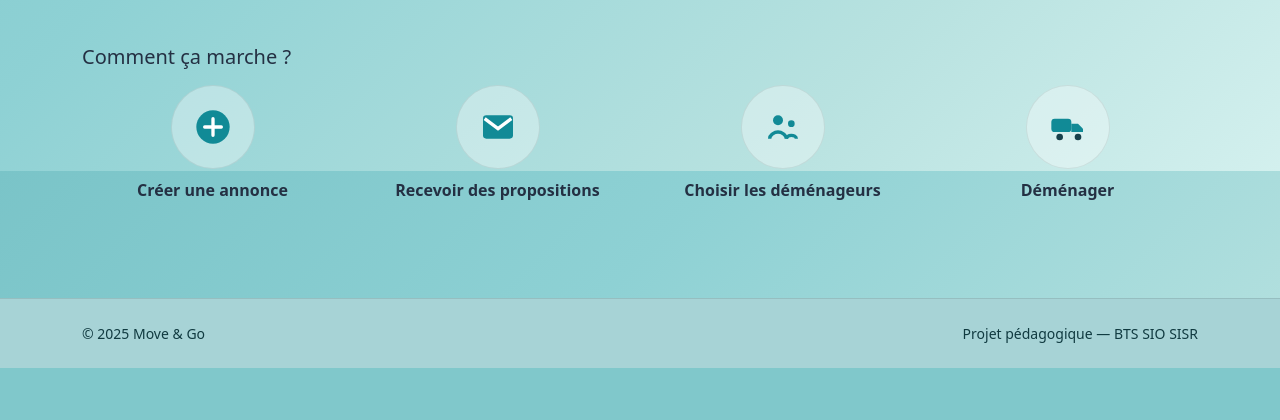
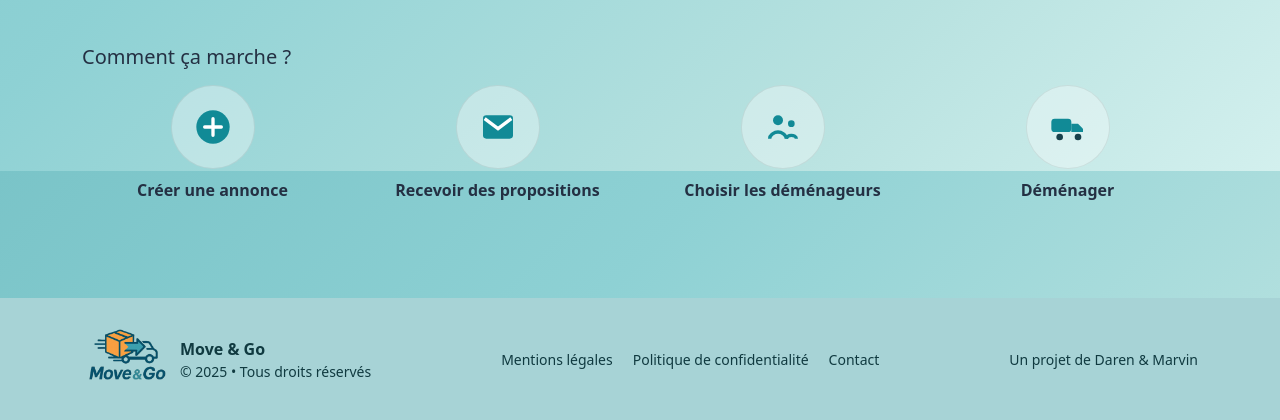
Before and after one commit to Chris-Lorys/MG_projet, a PHP site: page /index.php in a window 1280 px wide. Shown: the part 629-1049 px from the top of the page. Before the commit the page ends 997 px from the top, so only its background shows below. Run offline with PHP 8.4, Linux system fonts and the light colour scheme; data that the repository does not hold is empty.

Commit message:
Revamp footer layout and content structure

```diff
--- a/include/footer.php
+++ b/include/footer.php
@@ -1,11 +1,43 @@
-<?php ?>
-</main>
-<footer class="mt-5 py-4 border-top border-cream">
-  <div class="container d-flex flex-column flex-lg-row justify-content-between align-items-center gap-2 small text-muted">
-    <div>© <?php echo date('Y'); ?> Move &amp; Go</div>
-    <div>Projet pédagogique — BTS SIO SISR</div>
+<footer class="mg-footer mt-5">
+  <div class="container py-3 d-flex flex-column flex-md-row align-items-center justify-content-between gap-2">
+
+    <!-- Colonne gauche : logo + nom -->
+    <div class="d-flex align-items-center gap-2">
+      <img src="<?= asset('assets/img/logo.png') ?>" alt="Move & Go" width="90" height="90"
+           class="footer-logo">
+      <div class="d-flex flex-column">
+        <span class="fw-semibold">Move & Go</span>
+        <span class="footer-muted small">&copy; <?= date('Y') ?> • Tous droits réservés</span>
+      </div>
+    </div>
+
+    <!-- Colonne centre : liens -->
+    <div class="d-flex flex-wrap justify-content-center gap-3">
+      <a href="#" class="footer-link small">
+        <i class="bi bi-file-earmark-text me-1"></i> Mentions légales
+      </a>
+      <a href="#" class="footer-link small">
+        <i class="bi bi-shield-check me-1"></i> Politique de confidentialité
+      </a>
+      <a href="#" class="footer-link small">
+        <i class="bi bi-envelope-open me-1"></i> Contact
+      </a>
+    </div>
+
+    <!-- Colonne droite : badge projet -->
+    <div class="text-md-end text-center">
+      <span class="footer-badge small">
+        <i class="bi bi-mortarboard-fill me-1"></i>
+        Un projet de Daren & Marvin
+      </span>
+    </div>
+
   </div>
 </footer>
+
+
+<!-- Scripts Bootstrap -->
 <script src="https://cdn.jsdelivr.net/npm/bootstrap@5.3.3/dist/js/bootstrap.bundle.min.js"></script>
+</main>
 </body>
 </html>
```
